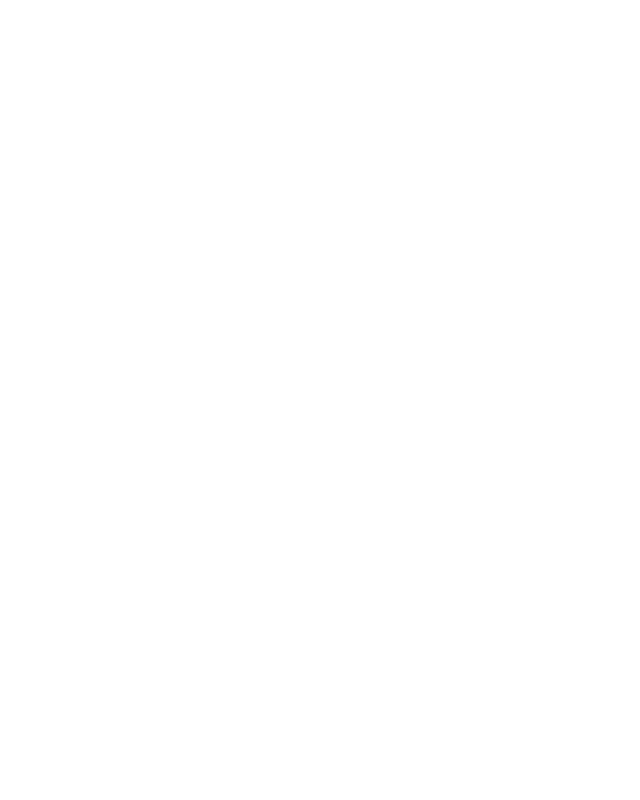
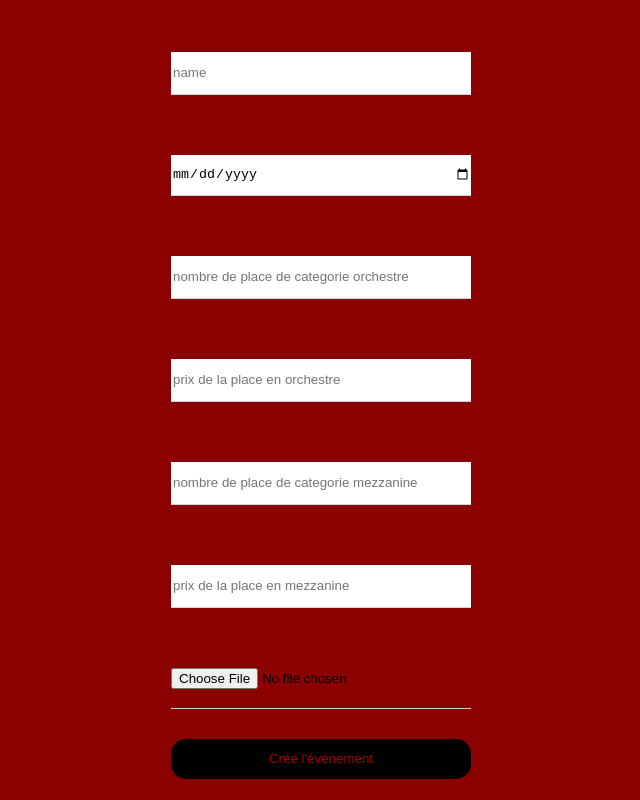
Before and after one commit to CONSTANST/OlympiaFront, a React (Create React App) app: page /eventToPublish in a window 1280 px wide. Before the commit this address had no page. Shown: the whole page, without its empty margins (319-959 px from the left). Built offline with nearby package versions, Linux system fonts and the light colour scheme.

Commit message:
added page Event and EventToPublish

```diff
--- a/package.json
+++ b/package.json
@@ -11,6 +11,7 @@
     "react": "^18.2.0",
     "react-dom": "^18.2.0",
     "react-loader-spinner": "^5.3.4",
+    "react-loading": "^2.0.3",
     "react-router-dom": "^6.8.2",
     "react-scripts": "5.0.1",
     "web-vitals": "^2.1.0"
--- a/src/App.css
+++ b/src/App.css
@@ -1,3 +1,69 @@
 .App {
   text-align: center;
+  background-color: darkred;
+  height: 100vh;
+  width: 100vw;
 }
+/*/////////////////////////////////////////////////////////*/
+/*/ ////////////////////////////////////////////////////////*/
+/*/////////////////////////////////////////////////////////*/
+/* Login/Signup /////*/
+/*/////////////////////////////////////////////////////////*/
+/*/ ////////////////////////////////////////////////////////*/
+
+.signup-container {
+  display: flex;
+  flex-direction: "column";
+  justify-content: center;
+  text-align: center;
+  height: 100vh;
+  width: 100vw;
+  background-color: darkred;
+}
+.signup-form > h2 {
+  display: flex;
+  justify-content: center;
+  text-align: center;
+  font-size: 20px;
+}
+.signup-form {
+  display: flex;
+  flex-direction: column;
+  margin: auto;
+  width: 300px;
+}
+.signup-form > input {
+  border: none;
+  border-bottom: 1px solid lightgray;
+  height: 40px;
+  margin-bottom: 30px;
+  margin-top: 30px;
+}
+.signup-form > select {
+  border: none;
+  border-bottom: 1px solid lightgray;
+  height: 40px;
+  margin-bottom: 30px;
+  margin-top: 30px;
+}
+
+.signup-form button {
+  background-color: black;
+  color: rgb(168, 0, 0);
+  border: none;
+  outline: none;
+  border-radius: 15px;
+  height: 40px;
+  width: 100%;
+}
+.signup-login-error-message {
+  color: white;
+  font-size: 20px;
+  padding: 5px;
+}
+/*/////////////////////////////////////////////////////////*/
+/*/ ////////////////////////////////////////////////////////*/
+/*/////////////////////////////////////////////////////////*/
+/*/ /// /*/
+/*/////////////////////////////////////////////////////////*/
+/*/ ////////////////////////////////////////////////////////*/
--- a/src/App.js
+++ b/src/App.js
@@ -2,10 +2,12 @@
 
 // import {useEffect, useState} from "react";
 import {BrowserRouter as Router, Routes, Route} from "react-router-dom";
-import Home from "./page/home";
+import Home from "./page/Home";
+import Login from "./page/Login";
+import Event from "./page/Event";
 import Signup from "./page/Signup";
-import Login from "./page/Login";
-import TicketBooK from "./page/ticketsBook";
+import TicketBooK from "./page/TicketsBook";
+import EventToPublish from "./page/EventToPublish";
 
 function App() {
   return (
@@ -15,6 +17,8 @@
         <Route path="/login" element={<Login />}></Route>
         <Route path="/signup" element={<Signup />}></Route>
         <Route path="/ticketsBook/:id" element={<TicketBooK />} />
+        <Route path="/eventToPublish" element={<EventToPublish />} />
+        <Route path="/event/:id" element={<Event />} />
       </Routes>
     </Router>
   );
--- /dev/null
+++ b/src/page/Event.js
@@ -0,0 +1,48 @@
+import React, {useEffect, useState} from "react";
+import {useParams, useNavigate, Link} from "react-router-dom";
+
+import axios from "axios";
+
+const Event = () => {
+  const params = useParams();
+  const navigate = useNavigate();
+
+  const [event, setEvent] = useState([]);
+  console.log(event);
+  useEffect(() => {
+    const fetchEvent = async () => {
+      const response = await axios.get(
+        `http://localhost:3000/events/${params.id}`
+      );
+      setEvent([response.data]);
+    };
+    fetchEvent();
+  }, []);
+
+  return (
+    <div className="event-body">
+      <div className="event-container">
+        <div>
+          {event.map((item) => (
+            <div key={item._id}>
+              <p>Date : {new Date(item.date).toLocaleDateString()}</p>
+              <p>Name : {item.name}</p>
+              <p>Seats :</p>
+              <ul>
+                {item.seats.map((seat) => (
+                  <li key={seat._id}>
+                    Orchestre : {seat.orchestre}, Mezzanine : {seat.mezzanine}
+                  </li>
+                ))}
+              </ul>
+              <p>Orchestre Price : {item.orchestrePrice}</p>
+              <p>Mezzanine Price : {item.mezzaninePrice}</p>
+              <Link to={`/ticketsBook/${event.id}`}>Réserver</Link>
+            </div>
+          ))}
+        </div>
+      </div>
+    </div>
+  );
+};
+export default Event;
--- /dev/null
+++ b/src/page/EventToPublish.js
@@ -0,0 +1,116 @@
+import axios from "axios";
+import {useEffect, useState} from "react";
+import {Navigate, useNavigate} from "react-router-dom";
+
+const EventToPublish = () => {
+  const [file, setFile] = useState({});
+  const [preview, setPreview] = useState("");
+  const [date, setDate] = useState();
+  const [name, setName] = useState("");
+  const [orchestre, setOrchestre] = useState();
+  const [mezzanine, setMezzanine] = useState();
+  const [orchestrePrice, setOrchestrePrice] = useState();
+  const [mezzaninePrice, setMezzaninePrice] = useState();
+  // console.log(orchestrePrice);
+  // console.log(mezzaninePrice);
+  const navigate = useNavigate();
+
+  const handleSubmit = async (event) => {
+    event.preventDefault();
+    try {
+      const formData = new FormData();
+      formData.append("event_img", file);
+      formData.append("name", name);
+      formData.append("date", date);
+      formData.append("orchestre", orchestre);
+      formData.append("mezzanine", mezzanine);
+      formData.append("orchestrePrice", orchestrePrice);
+      formData.append("mezzaninePrice", mezzaninePrice);
+
+      const response = await axios.post(
+        `http://localhost:3000/events/create`,
+        formData
+        // {
+        //   headers: {
+        //     Authorization: "Bearer " + token,
+        //     //send formData with axios make this headers EXPLICIT !
+        //     "Content-Type": "multipart/form-data",
+        //   },
+        // }
+      );
+      console.log(response.data);
+      if (response.data.id) {
+        navigate(`/event/${response.data.id}`);
+      }
+    } catch (error) {
+      alert(
+        error?.response?.data?.message ||
+          "Une erreur est survenue, veuillez réssayer"
+      );
+    }
+  };
+  return (
+    <div className="signup-container">
+      <form onSubmit={handleSubmit} className="signup-form">
+        <input
+          type="name"
+          placeholder="name"
+          value={name}
+          onChange={(event) => {
+            setName(event.target.value);
+          }}
+        />
+        <input
+          type="date"
+          placeholder="YYYY-MM-DD"
+          value={date}
+          onChange={(event) => {
+            setDate(event.target.value);
+          }}
+        />
+        <input
+          type="number"
+          placeholder="nombre de place de categorie orchestre"
+          value={orchestre}
+          onChange={(event) => {
+            setOrchestre(event.target.value);
+          }}
+        />
+        <input
+          type="number"
+          placeholder="prix de la place en orchestre"
+          value={orchestrePrice}
+          onChange={(event) => {
+            setOrchestrePrice(event.target.value);
+          }}
+        />
+        <input
+          type="number"
+          placeholder="nombre de place de categorie mezzanine"
+          value={mezzanine}
+          onChange={(event) => {
+            setMezzanine(event.target.value);
+          }}
+        />
+        <input
+          type="number"
+          placeholder="prix de la place en mezzanine"
+          value={mezzaninePrice}
+          onChange={(event) => {
+            setMezzaninePrice(event.target.value);
+          }}
+        />
+        <input
+          type="file"
+          id="file"
+          onChange={(event) => {
+            setFile(event.target.value);
+            setPreview(URL.createObjectURL(event.target.files[0]));
+          }}
+        />
+        <button type="submit">Crée l'événement</button>
+      </form>
+    </div>
+  );
+};
+export default EventToPublish;
--- a/src/page/Login.js
+++ b/src/page/Login.js
@@ -1,12 +1,59 @@
 import {useState} from "react";
 import {Link, useNavigate} from "react-router-dom";
 import axios from "axios";
-import Loader from "react-loader-spinner";
+import ReactLoading from "react-loading";
 
 const Login = () => {
   const [email, setEmail] = useState("");
   const [password, setPassword] = useState("");
   const [errorMessage, setErrorMessage] = useState(null);
   const [isLoading, setIsLoading] = useState(false);
+
+  const navigate = useNavigate();
+  const handleSubmit = async (event) => {
+    try {
+      event.preventDefault();
+      const response = await axios.post(`http://localhost:3000/user/login`, {
+        email,
+        password,
+      });
+      if (response.data.token) {
+        navigate("/");
+      } else {
+        alert("Une errure est survenue, veuillez réésayer.");
+      }
+    } catch (error) {
+      if (error.response.status === 401 || error.response.status === 400) {
+        setErrorMessage("Mauvais email et/ou mot de passe");
+        setIsLoading(false);
+      }
+    }
+  };
+  return (
+    <div className="signup-container">
+      <form onSubmit={handleSubmit} className="signup-form">
+        <h2>Se connecter </h2>
+        <input
+          type="text"
+          placeholder="Adresse email"
+          onChange={(event) => {
+            setEmail(event.target.value);
+          }}
+          value={email}
+        />
+        <input
+          type="password"
+          placeholder="Mot de passe"
+          onChange={(event) => {
+            setPassword(event.target.value);
+          }}
+          value={password}
+        />
+        <span className="signup-login-error-message">{errorMessage}</span>
+        <button type="submit">Se connecter</button>
+        <Link to="/signup">Pas encore de compte ? Inscris-toi !</Link>
+      </form>
+    </div>
+  );
 };
 export default Login;
--- a/src/page/Signup.js
+++ b/src/page/Signup.js
@@ -32,8 +32,8 @@
   };
   return (
     <div className="signup-container">
-      <h2>S'inscrire</h2>
       <form onSubmit={handleSubmit} className="signup-form">
+        <h2>S'inscrire</h2>
         <input
           value={username}
           onChange={(event) => {
@@ -61,8 +61,8 @@
           type="password"
         />
         <button type="submit">S'inscrire</button>
+        <Link to="/login">Tu as déjà un compte ? Connecte-toi !</Link>
       </form>
-      <Link to="/login">Tu as déjà un compte ? Connecte-toi !</Link>
     </div>
   );
 };
```
Also changed, not shown: src/page/ticketsBook.js (+6 -16 lines), test.js (+17 -0 lines), 1 other file (tests, documents, lock files or other folders).
